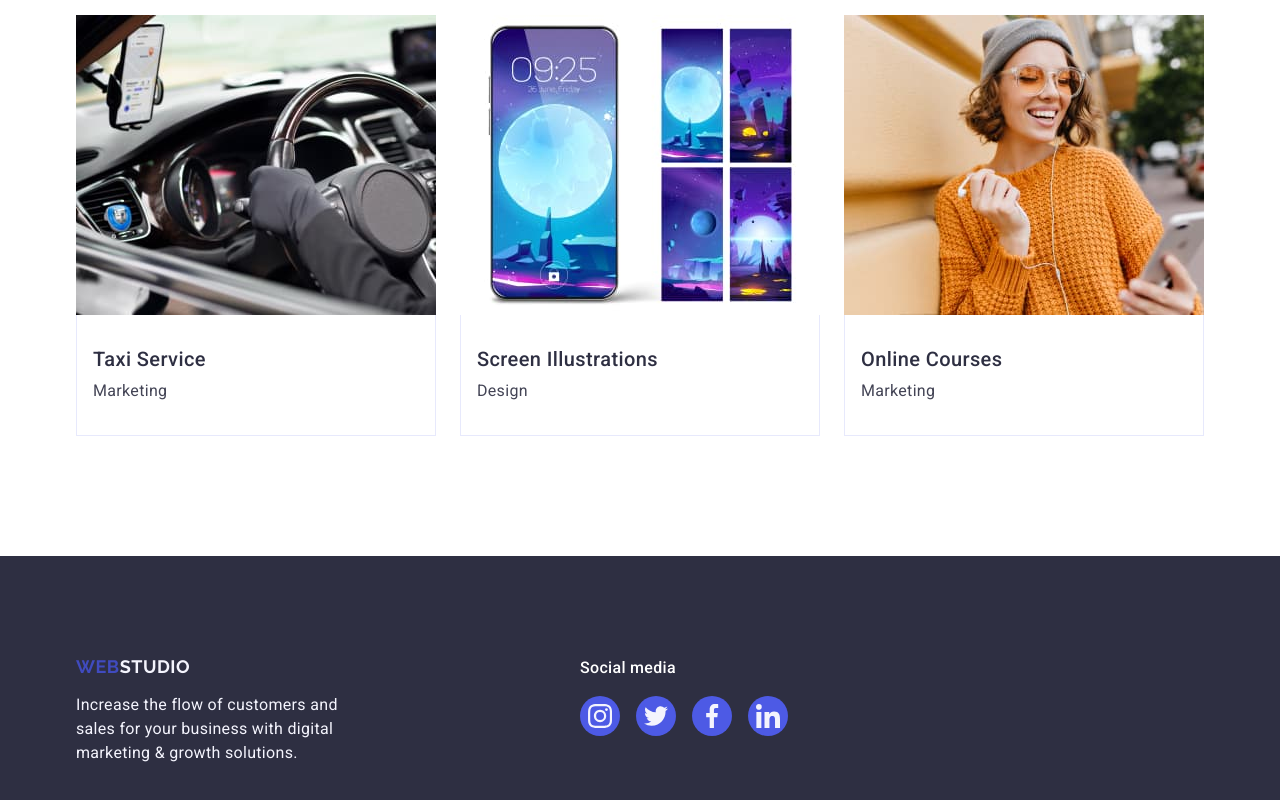
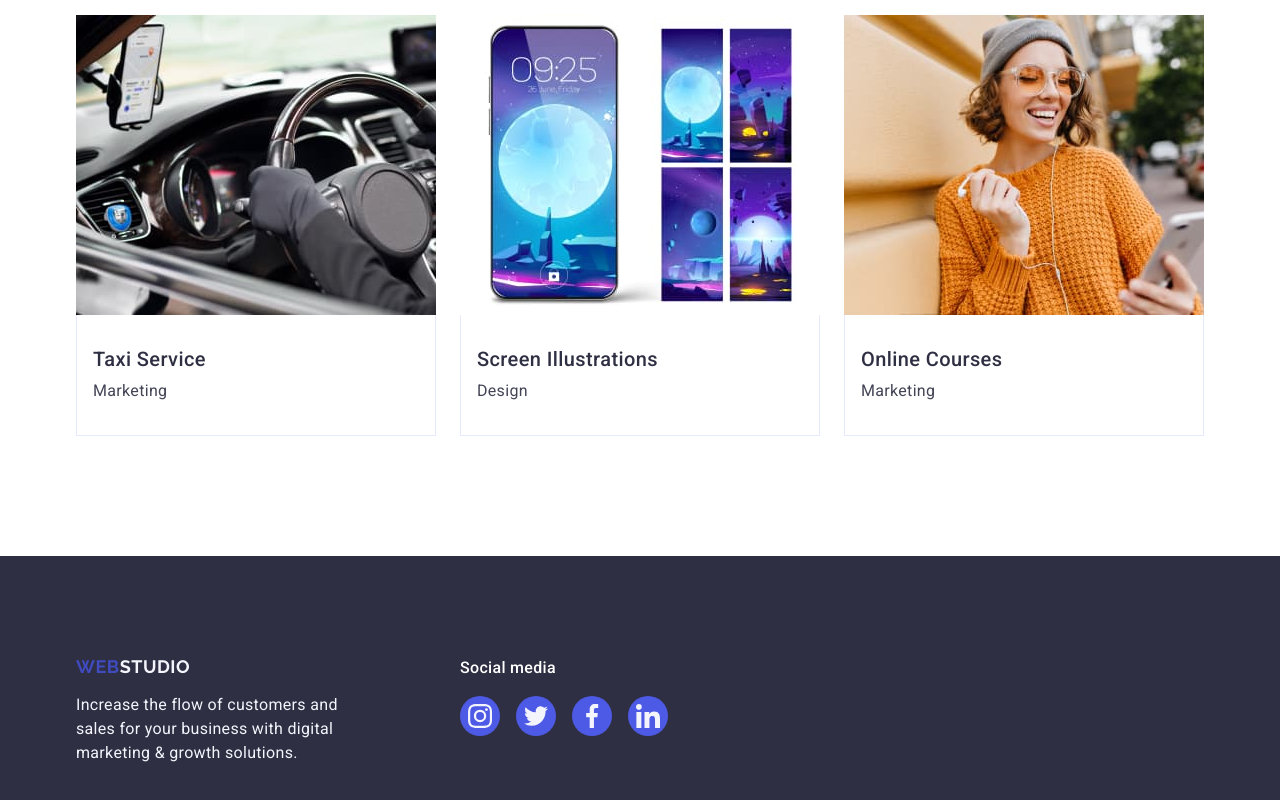
Before and after one commit to oleksandr-sulima/goit-markup-hw-04, a plain HTML site: page index.html in a window 1280 px wide. Shown: the part 2616-3416 px from the top of the page. Drawn offline with nearby package versions, Linux system fonts and the light colour scheme.

Commit message:
margin fixed in footer

```diff
--- a/css/styles.css
+++ b/css/styles.css
@@ -461,7 +461,6 @@ button {
 .soc-media-div {
   display: flex;
   flex-direction: column;
-  margin-left: 120px;
 }
 
 .footer-logo {
```
